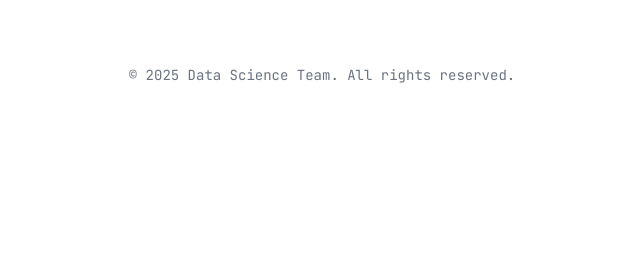
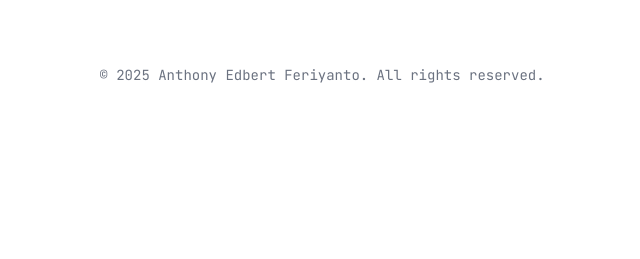
Before and after one commit to anthef/templatedata, a Django app: page / in a window 1280 px wide. Shown: the part 517-776 px from the top of the page, without its empty margins (318-958 px from the left). Run offline with Django 4.2, Linux system fonts and the light colour scheme; data that the repository does not hold is empty; some libraries are stand-ins or nearby versions.

Commit message:
chanbge html

```diff
--- a/main/templates/main.html
+++ b/main/templates/main.html
@@ -112,7 +112,7 @@
 
         <!-- Footer -->
         <div class="mt-16 text-center text-gray-500 text-sm">
-            <p>© 2025 Data Science Team. All rights reserved.</p>
+            <p>© 2025 Anthony Edbert Feriyanto. All rights reserved.</p>
         </div>
     </div>
 </div>
```
